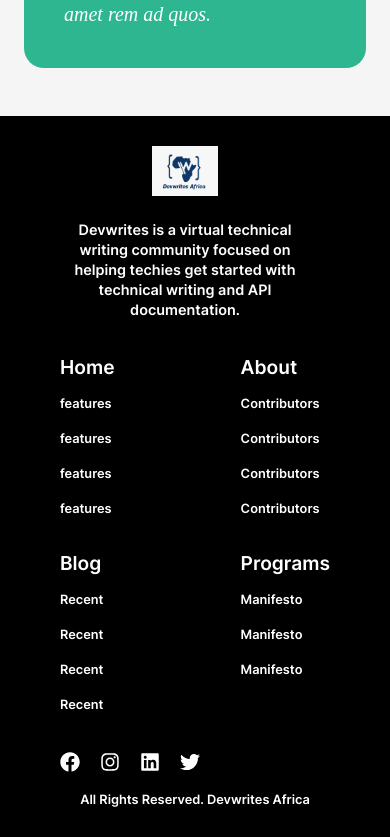
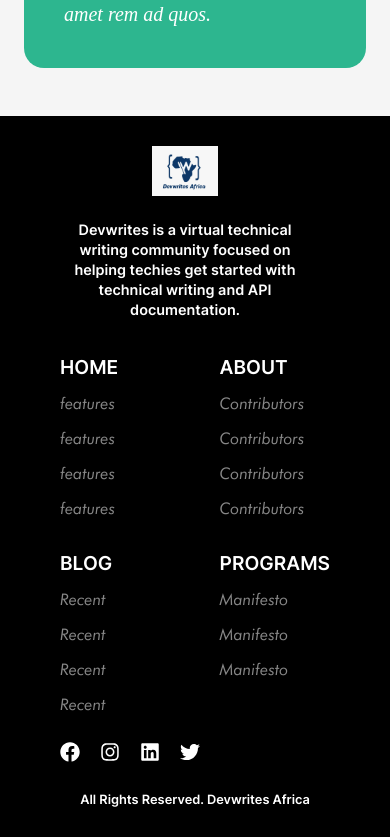
Before and after one commit to Devwrites-Africa/Devwrites, a React (Create React App) app in the folder frontend/: page /about in a window 390 px wide. Shown: the part 1814-2651 px from the top of the page. Built offline with nearby package versions, Linux system fonts and the light colour scheme.

Commit message:
Finished mobile view footer

```diff
--- a/frontend/src/App.css
+++ b/frontend/src/App.css
@@ -1,6 +1,11 @@
 @font-face {
     font-family: 'Inter';
     src: url(/public/Fonts/Inter/Inter-SemiBold.ttf);
+}
+
+@font-face {
+    font-family: 'Futura Bk BT';
+    src: url(/public/Fonts/Futura/FuturaBookItalicBT.ttf);
 }
 
 :root {
--- /dev/null
+++ b/frontend/src/Components/DividerComponent.js
@@ -0,0 +1,15 @@
+import React from "react";
+import { Divider } from "@mui/material";
+
+const DividerComponent = ()=> {
+    return (
+        <>
+            <Divider sx={{
+                height: '10px',
+                background: 'linear-gradient(90deg, #2DB68F 0%, #A5DFBC 80.17%)',
+            }} />
+        </>
+    )
+}
+
+export default DividerComponent
--- a/frontend/src/Components/Footer.css
+++ b/frontend/src/Components/Footer.css
@@ -8,7 +8,7 @@
     background: black;
     padding: 30px 60px;
     font-family: 'Inter';
-    height: fit-content;
+    height: auto;
 }
 .footer-items {
     display: flex;
@@ -36,6 +36,7 @@
 .social-media {
     font-size: 25px;
     margin-right: 20px;
+
     cursor: pointer;
 }
 
@@ -44,12 +45,11 @@
 }
 
 .footer-link {
-    max-width: 500px;
     display: grid;
     column-gap: 50px;
     row-gap: 30px;
-    grid-template-columns: auto auto auto auto;
-    grid-template-rows: auto auto auto auto auto;
+    grid-template-columns: repeat(4, auto);
+    grid-template-rows: repeat(5, auto);
     margin-right: 50px;
 }
 .links {
@@ -60,6 +60,13 @@
     font-size: 1.5rem;
     color: #fff;
     font-weight: 600;
+    text-transform: uppercase;
+}
+.links > p {
+    font-family: 'Futura Bk BT';
+    color: #888888;
+    font-weight: 400;
+    font-size: 1.2rem;
 }
 
 .all-right-reserved {
@@ -72,7 +79,6 @@
     .footer {
         display: flex;
         flex-direction: column;
-        justify-content: center;
         align-items: center;
         padding: 30px 60px;
     }
@@ -102,8 +108,7 @@
         display: flex;
         justify-content: flex-start;
         width: 100%;
-        margin-bottom: 20px;
-        margin-top: 0;
+        margin-top: 20px;
     }
     .mobile-social-media {
         font-size: 20px;
@@ -115,7 +120,7 @@
         column-gap: 20px;
         row-gap: 0px;
         margin: 0;
-        grid-template-columns: auto auto;
+        grid-template-columns: repeat(2, auto);
         justify-content: space-between;
     }
     .links {
@@ -128,7 +133,7 @@
         margin-bottom: 20px;
     }
     .links > p {
-        font-size: 0.8rem;
+        font-size: 1rem;
     }
 
     .all-right-reserved {
--- a/frontend/src/Components/Footer.js
+++ b/frontend/src/Components/Footer.js
@@ -12,7 +12,6 @@
     return (
         <footer className="footer">
             <div className="footer-items">
-                    {/* FIRST CONTAINER HOLDING LOGO AND MEDIA ICONS */}
                 <div className="first-footer-container">
                     <img src="./Images/Logo.png" alt="logo" className="footer-logo"/>
                     <p>Devwrites is a virtual technical writing community focused on
@@ -27,11 +26,10 @@
                     </div>
                 </div>
 
-                {/* FOOTER LINKS */}
                 <div className="footer-link-container">
                     <div className="footer-link">
                         <div className="links footer-home-link">
-                        <Link to=''>Home</Link>
+                            <Link to='/'>Home</Link>
                             <p>features</p>
                             <p>features</p>
                             <p>features</p>
@@ -39,12 +37,13 @@
                         </div>
 
                         <div className="links footer-about-link">
-                        <Link to=''>About</Link>
+                            <Link to='/about'>About</Link>
                             <p>Contributors</p>
                             <p>Contributors</p>
                             <p>Contributors</p>
                             <p>Contributors</p>
                         </div>
+
                         <div className="links footer-blog-link">
                             <Link to=''>Blog</Link>
                             <p>Recent</p>
@@ -61,12 +60,12 @@
                         </div>
                     </div>
                 </div>
-            </div>
                 <div className="mobile-social-icon">
                     <FaFacebook className="mobile-social-media"/>
                     <FaInstagram className="mobile-social-media"/>
                     <FaLinkedin className="mobile-social-media"/>
                     <FaTwitter className="mobile-social-media"/>
+                </div>
             </div>
             <p className="all-right-reserved">All Rights Reserved. Devwrites Africa</p>
         </footer>
--- a/frontend/src/Pages/Home.js
+++ b/frontend/src/Pages/Home.js
@@ -1,8 +1,10 @@
 import React from "react";
+import DividerComponent from "../Components/DividerComponent";
 
 const HomePage = ()=> {
     return (
         <div className="home-page">
+            <DividerComponent />
             <section className="landing-page">
 
             </section>
```
Also changed, not shown: frontend/public/Fonts/Futura/FuturaBookItalicBT.ttf (added). Lines whose indentation alone changed are shown as unchanged.
